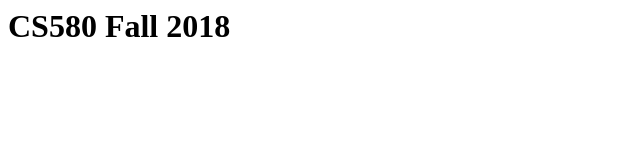
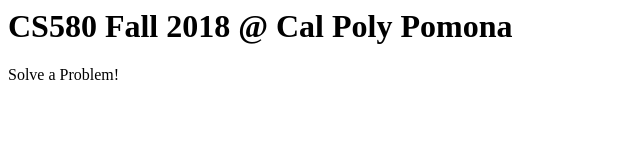
Before and after one commit to csupomona-cs580/git-demo-fall2018, a plain HTML site: page index.html in a window 1280 px wide. Shown: the whole page, without its empty margins (0-640 px from the left). Drawn offline with Linux system fonts and the light colour scheme.

Commit message:
Update the homepage.

```diff
--- a/index.html
+++ b/index.html
@@ -1,8 +1,9 @@
 <html>
 	<head>
-		<title>CS580</title>
+		<title>CS580 Fall 2018</title>
 	</head>
 	<body>
-		<h1>CS580 Fall 2018</h1>
+		<h1>CS580 Fall 2018 @ Cal Poly Pomona</h1>
+		<p>Solve a Problem!</p>
 	</body>
 </html>
```
